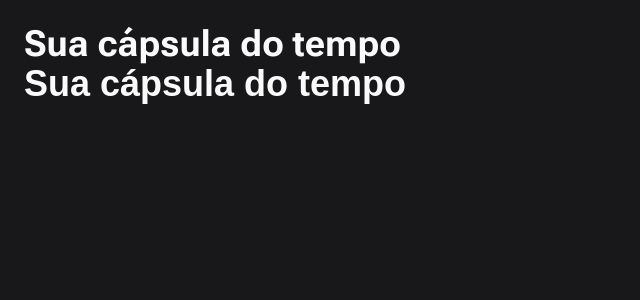
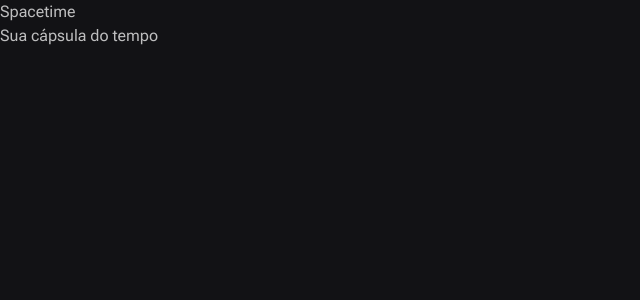
Before and after one commit to biancaespindola/spacetime, a Next.js app in the folder web/: page / in a window 1280 px wide. Shown: the top 300 px of the page, without its empty margins (0-640 px from the left). Built offline with nearby package versions, Linux system fonts and the light colour scheme; a web font is replaced by a local one.

Commit message:
color tailwind reconfig 19:12

```diff
--- a/web/src/app/layout.tsx
+++ b/web/src/app/layout.tsx
@@ -13,14 +13,16 @@ const baiJam = BaiJamjuree({
 });
 
 export const metadata = {
-  title: "Create Next App",
-  description: "Generated by create next app",
+  title: "Spacetime",
+  description: "Sua cápsula do tempo",
 };
 
 export default function RootLayout({ children }: { children: ReactNode }) {
   return (
     <html lang="en">
-      <body className={`${roboto.variable} ${baiJam.variable} font-sans`}>
+      <body
+        className={`${roboto.variable} ${baiJam.variable} font-sans bg-gray-900 text-gray-100`}
+      >
         {children}
       </body>
     </html>
--- a/web/src/app/page.tsx
+++ b/web/src/app/page.tsx
@@ -1,8 +1,11 @@
 export default function Home() {
   return (
-    <div className="h-screen bg-zinc-900 text-zinc-50 p-6">
-      <h1 className="text-4xl font-bold">Sua cápsula do tempo</h1>
-      <h1 className="text-4xl font-bold font-alt">Sua cápsula do tempo</h1>
-    </div>
+    <main className="grid grid-cols-2 min-h-screen">
+      <div>
+        <h1>Spacetime</h1>
+        <p>Sua cápsula do tempo</p>
+      </div>
+      <div></div>
+    </main>
   );
 }
--- a/web/tailwind.config.js
+++ b/web/tailwind.config.js
@@ -11,6 +11,57 @@ module.exports = {
         sans: "var(--font-roboto)",
         alt: "var(--font-bai-jamjuree)",
       },
+      colors: {
+        gray: {
+          50: "#eaeaea",
+          100: "#bebebf",
+          200: "#9e9ea0",
+          300: "#727275",
+          400: "#56565a",
+          500: "#2c2c31",
+          600: "#28282d",
+          700: "#1f1f23",
+          800: "#18181b",
+          900: "#121215",
+        },
+        purple: {
+          50: "#f3eefc",
+          100: "#d8cbf7",
+          200: "#c6b2f3",
+          300: "#ab8eee",
+          400: "#9b79ea",
+          500: "#8257e5",
+          600: "#764fd0",
+          700: "#5c3ea3",
+          800: "#48307e",
+          900: "#372560",
+        },
+        green: {
+          50: "#e6fbef",
+          100: "#b1f1ce",
+          200: "#8cebb6",
+          300: "#57e295",
+          400: "#36dc81",
+          500: "#04d361",
+          600: "#04c058",
+          700: "#039645",
+          800: "#027435",
+          900: "#025929",
+        },
+      },
+      blur: {
+        full: "194px",
+      },
+      backgroundImage: {
+        stripes:
+          "linear-gradient(to bottom, rgba(255, 255, 255, 0.1), rgba(255, 255, 255, 0.1), 12.5%, transparent 12.5%, transparent)",
+      },
+      fontSize: {
+        "5xl": "2.5rem",
+      },
+      backgroundSize: {
+        stripes: "100% 8px",
+      },
     },
   },
   plugins: [],
```
Also changed, not shown: 1 other file (tests, documents, lock files or other folders).
